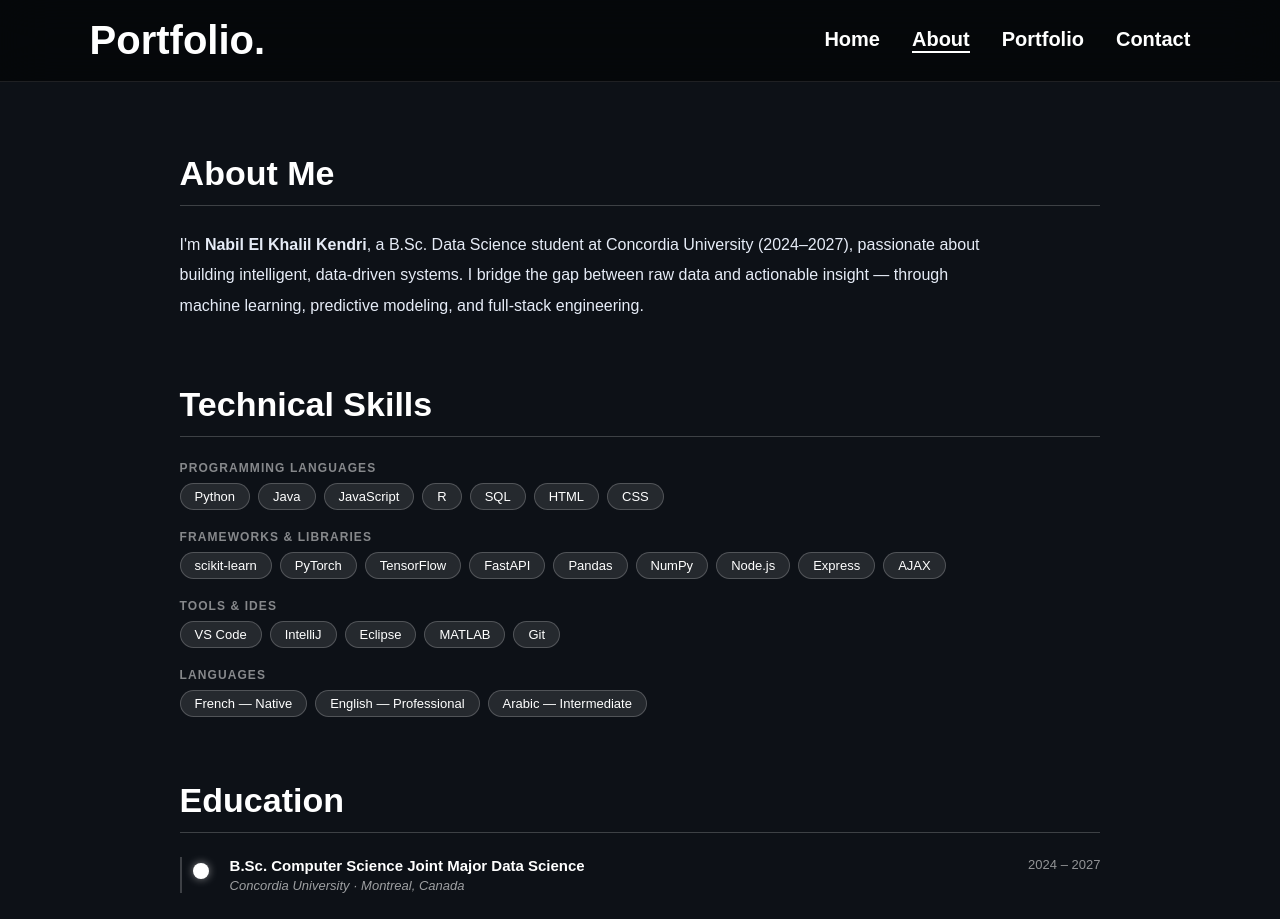
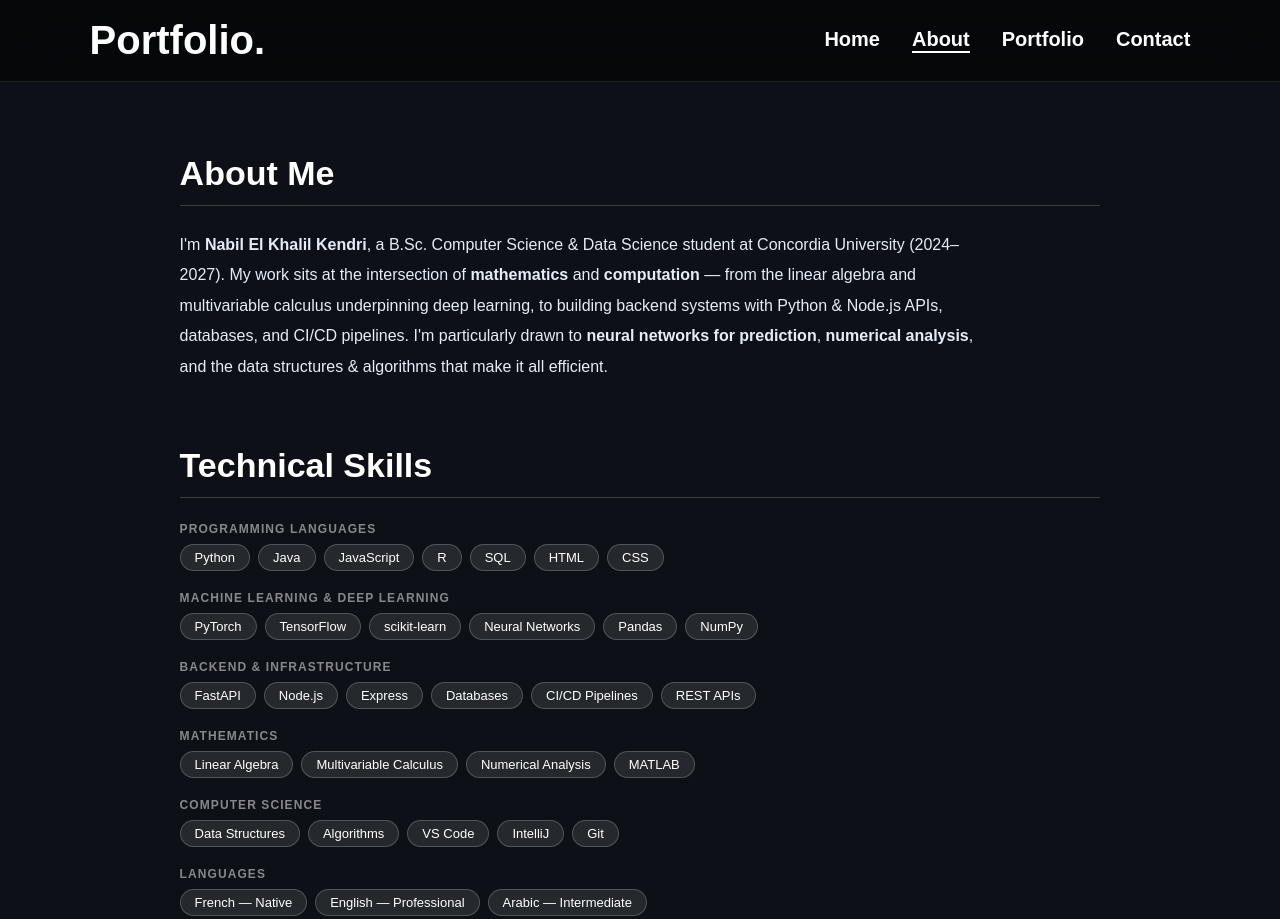
Before and after one commit to NabilKendri/NabilKendri.github.io, a plain HTML site: page About.html in a window 1280 px wide. Shown: the top 919 px of the page. Drawn offline with nearby package versions, Linux system fonts and the light colour scheme.

Commit message:
Informations change

```diff
--- a/About.html
+++ b/About.html
@@ -26,9 +26,12 @@
     <section>
       <h2 class="section-title">About Me</h2>
       <p class="about-bio-text">
-        I'm <strong>Nabil El Khalil Kendri</strong>, a B.Sc. Data Science student at Concordia University
-        (2024–2027), passionate about building intelligent, data-driven systems. I bridge the gap between raw data
-        and actionable insight — through machine learning, predictive modeling, and full-stack engineering.
+        I'm <strong>Nabil El Khalil Kendri</strong>, a B.Sc. Computer Science &amp; Data Science student at Concordia University
+        (2024–2027). My work sits at the intersection of <strong>mathematics</strong> and <strong>computation</strong> —
+        from the linear algebra and multivariable calculus underpinning deep learning, to building backend systems with
+        Python &amp; Node.js APIs, databases, and CI/CD pipelines. I'm particularly drawn to
+        <strong>neural networks for prediction</strong>, <strong>numerical analysis</strong>, and the
+        data structures &amp; algorithms that make it all efficient.
       </p>
     </section>
 
@@ -44,18 +47,31 @@
           </div>
         </div>
         <div>
-          <span class="skill-category-label">Frameworks &amp; Libraries</span>
+          <span class="skill-category-label">Machine Learning & Deep Learning</span>
           <div class="skill-tags">
-            <span>scikit-learn</span><span>PyTorch</span><span>TensorFlow</span>
-            <span>FastAPI</span><span>Pandas</span><span>NumPy</span>
-            <span>Node.js</span><span>Express</span><span>AJAX</span>
+            <span>PyTorch</span><span>TensorFlow</span><span>scikit-learn</span>
+            <span>Neural Networks</span><span>Pandas</span><span>NumPy</span>
           </div>
         </div>
         <div>
-          <span class="skill-category-label">Tools &amp; IDEs</span>
+          <span class="skill-category-label">Backend & Infrastructure</span>
           <div class="skill-tags">
-            <span>VS Code</span><span>IntelliJ</span><span>Eclipse</span>
-            <span>MATLAB</span><span>Git</span>
+            <span>FastAPI</span><span>Node.js</span><span>Express</span>
+            <span>Databases</span><span>CI/CD Pipelines</span><span>REST APIs</span>
+          </div>
+        </div>
+        <div>
+          <span class="skill-category-label">Mathematics</span>
+          <div class="skill-tags">
+            <span>Linear Algebra</span><span>Multivariable Calculus</span>
+            <span>Numerical Analysis</span><span>MATLAB</span>
+          </div>
+        </div>
+        <div>
+          <span class="skill-category-label">Computer Science</span>
+          <div class="skill-tags">
+            <span>Data Structures</span><span>Algorithms</span>
+            <span>VS Code</span><span>IntelliJ</span><span>Git</span>
           </div>
         </div>
         <div>
```
Also changed, not shown: Contact.html (+2 -2 lines), index.html (+5 -6 lines).
